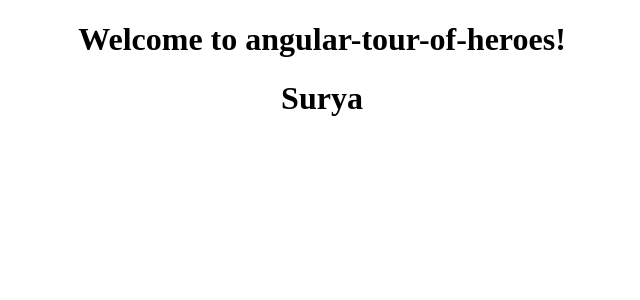
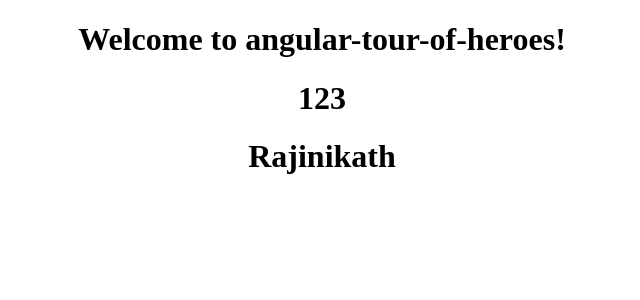
Before and after one commit to sivasai99/TourOfHeroes-, an Angular app: page / in a window 1280 px wide. Shown: the top 300 px of the page, without its empty margins (318-958 px from the left). Built offline with nearby package versions, Linux system fonts and the light colour scheme.

Commit message:
Static data added to class

```diff
--- a/src/app/heroes/heroes.component.html
+++ b/src/app/heroes/heroes.component.html
@@ -1 +1,2 @@
-<h1>{{hero}}</h1>
+<h1>{{hero.id}}</h1>
+<h1>{{hero.name}}</h1>
--- a/src/app/heroes/heroes.component.ts
+++ b/src/app/heroes/heroes.component.ts
@@ -1,4 +1,5 @@
 import { Component, OnInit } from '@angular/core';
+import { Hero } from '../hero';
 
 @Component({
   selector: 'app-heroes',
@@ -6,11 +7,14 @@ import { Component, OnInit } from '@angular/core';
   styleUrls: ['./heroes.component.css']
 })
 export class HeroesComponent implements OnInit {
+  hero: Hero={
+
+    id:123,
+    name:'Rajinikath'
+
+  };
 
   constructor() { }
-
-  hero="Surya";
-
   ngOnInit() {
   }
 
```
